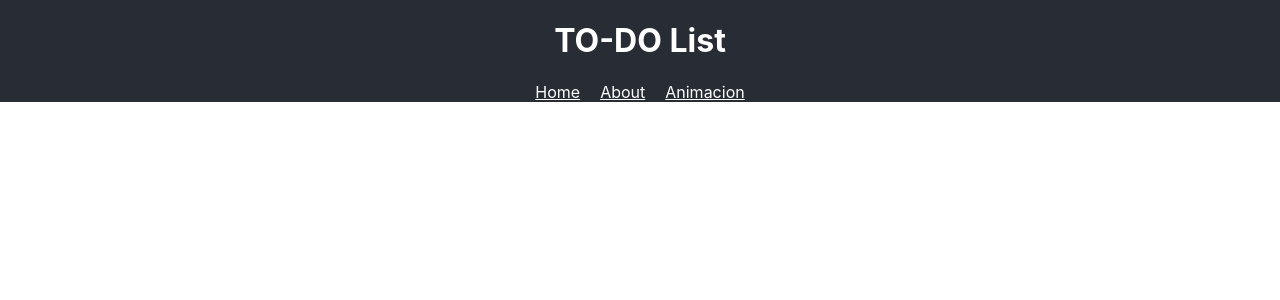
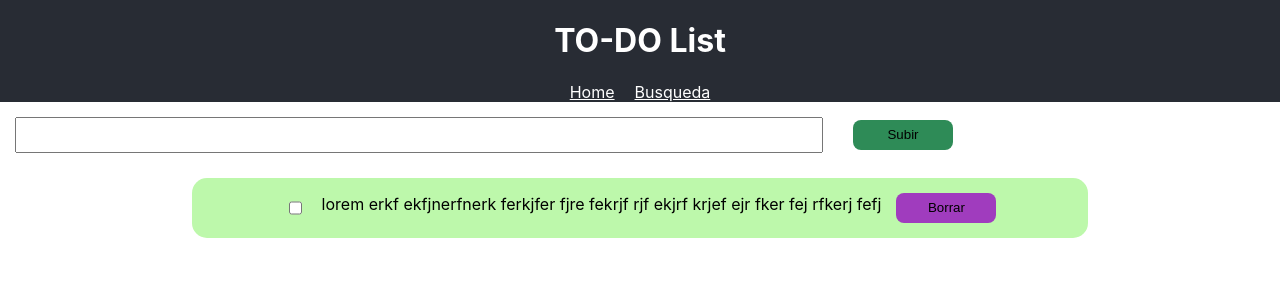
Before and after one commit to eduardxx1255/listtodo, a React (Create React App) app: page /pendiente in a window 1280 px wide. Shown: the top 300 px of the page. Built offline with nearby package versions, Linux system fonts and the light colour scheme.

Commit message:
ahora si

```diff
--- a/src/App.css
+++ b/src/App.css
@@ -1,3 +1,4 @@
+
 
 header {
   background-color: #282c34;
@@ -13,8 +14,49 @@ header {
   margin: 10px;
 }
 
-.uno {
-  min-height: 100vh;
-  width: 50px;
-  background-color: red;
+.busqueda{
+  text-align: center;
 }
+
+.entrada{
+  min-width: 100vh;
+  height: 30px;
+  margin: 15px;
+}
+
+.boton{
+  height: 30px;
+  width: 100px;
+  background: seagreen;
+  border-radius: 8px;
+  border: none;
+  margin: 15px;
+}
+
+.pendiente {
+  background: #bdf8ab;
+  border-radius: 15px;
+  display: flex;
+  align-content: center;
+  justify-content: center;
+  width: 70%;
+  margin: 10px;
+}
+
+.chulo {
+  margin: 0 20px;
+}
+
+.borrar {
+  height: 30px;
+  width: 100px;
+  background: rgb(160, 60, 190);
+  border-radius: 8px;
+  border: none;
+  margin: 15px;
+}
+
+.pendientes {
+  display: flex;
+  justify-content: center;
+}
--- a/src/App.js
+++ b/src/App.js
@@ -1,7 +1,9 @@
 import React from 'react';
 import './App.css';
-import Header from './components/header'
-import Input from './components/input'
+import Header from './components/header';
+import Input from './components/input';
+import Pendiente from './components/pendiente';
+import New from './components/new';
 import { BrowserRouter as Router, Route } from 'react-router-dom';
 
 
@@ -9,9 +11,11 @@ function App() {
   return (
     <Router>
       <Header />
-      <Route exact path="/Input" component={Input} />
-      <Route exact path="/animation" containers={Animation} />
+      <New />
+      <Route exact path="/input" component={Input} />
+      <Route exact path="/pendiente" component={Pendiente} />
     </Router>
+
   );
 }
 
--- a/src/components/header.js
+++ b/src/components/header.js
@@ -7,9 +7,8 @@ function Header() {
         <header>
             <h1>TO-DO List</h1>
             <div>
-                <Link className="botones" to="/">Home</Link>
-                <Link className="botones" to="../containers/About">About</Link>
-                <Link className="botones" to="../containers/animation">Animacion</Link>
+                <Link className="botones" to="/pendiente">Home</Link>
+                <Link className="botones" to="/input">Busqueda</Link>
             </div>
         </header>
     )
--- a/src/components/input.js
+++ b/src/components/input.js
@@ -2,17 +2,15 @@ import React from "react";
 
 
 class Input extends React.Component {
-        render () {
-            return (
-            <div>
-                <p>Hola</p>
-                <input type="submit" value="Submit">Ingresa tu busqueda</input>
+    render() {
+        return (
+            <div className="busqueda">
+                <input className="entrada" type="submint"></input>
+                <button type="button" className="boton">Buscar</button>
             </div>
-            )
-        }
+        )
     }
-
-
+}
 
 
 export default Input;
--- /dev/null
+++ b/src/components/new.js
@@ -0,0 +1,17 @@
+import React from "react";
+// import { Link, } from 'react-router-dom';
+
+
+function New(props) {
+    return (
+        <div className="nuevo">
+            <input className="entrada" type="submint"></input>
+            <button type="button" className="boton">Subir</button>
+        </div>
+    )
+}
+
+
+
+
+export default New
--- /dev/null
+++ b/src/components/pendiente.js
@@ -0,0 +1,17 @@
+import React from 'react'
+
+class Pendiente extends React.Component {
+    render() {
+        return (
+            <section className="pendientes">
+                <div className="pendiente">
+                    <input className="chulo" type="checkbox"></input>
+                    <p>lorem erkf ekfjnerfnerk ferkjfer fjre fekrjf rjf ekjrf krjef ejr fker fej rfkerj fefj </p>
+                    <button className="borrar">Borrar</button>
+                </div>
+            </section>
+        )
+    }
+}
+
+export default Pendiente
```
Also changed, not shown: src/containers/Home.js (+6 -4 lines), src/containers/animation.js (deleted, +0 -17 lines). Lines whose indentation alone changed are shown as unchanged.
